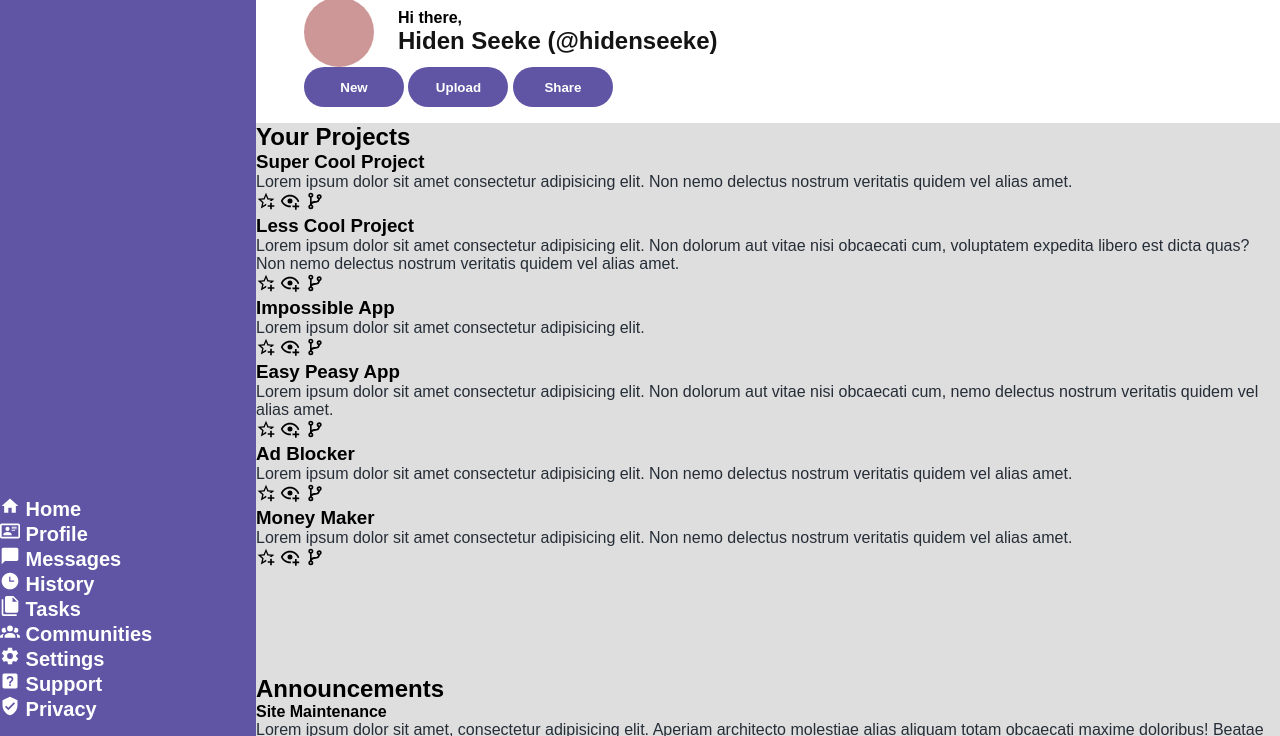
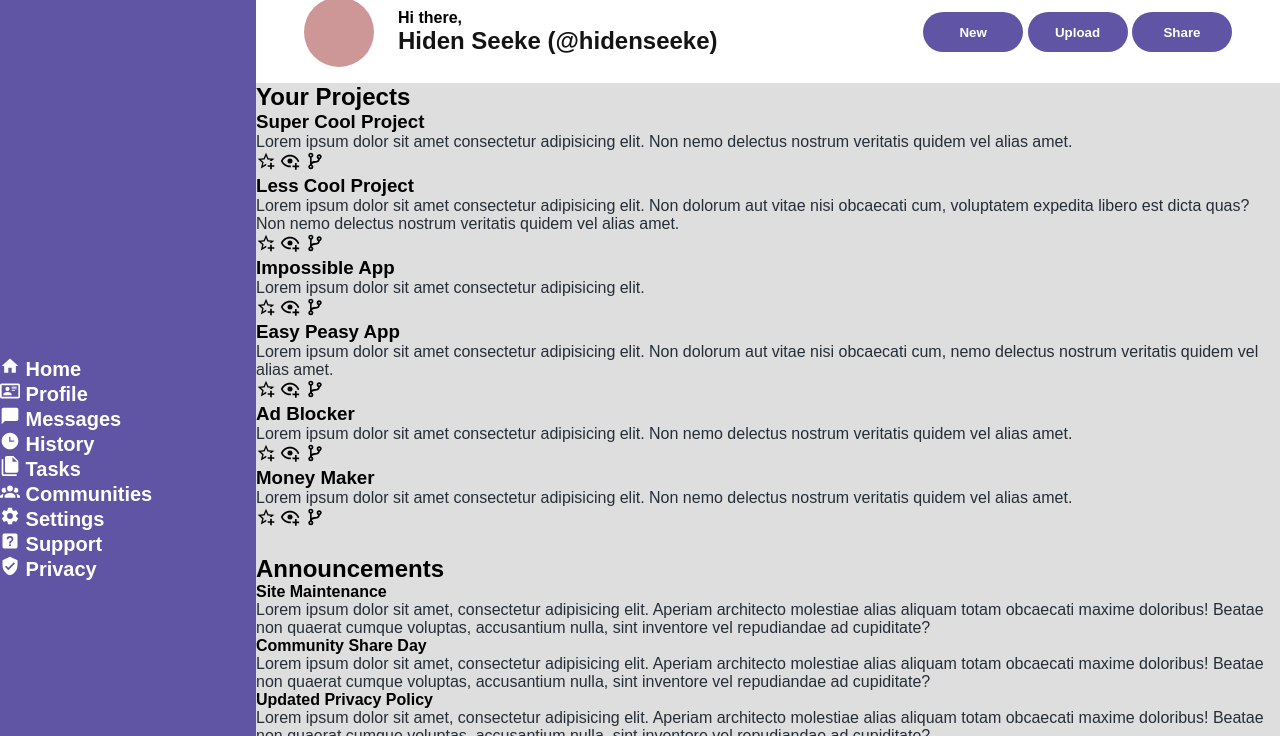
Before and after one commit to hexofiteration/admin-dashboard, a plain HTML site: page index.html in a window 1280 px wide. Shown: the part 64-800 px from the top of the page. Drawn offline with Linux system fonts and the light colour scheme.

Commit message:
add layout for .header-bottom
adds 2 column grid layout aligning items to center
.header-actions align-self to end

```diff
--- a/assets/css/style.css
+++ b/assets/css/style.css
@@ -148,6 +148,14 @@ button {
   align-items: center;
 }
 
+.header-bottom {
+  display: grid;
+  grid-template-columns: 4fr 3fr;
+  align-items: center;
+}
+.header-actions {
+  justify-self: end;
+}
 /* header #############*/
 
 .sidebar {
```
